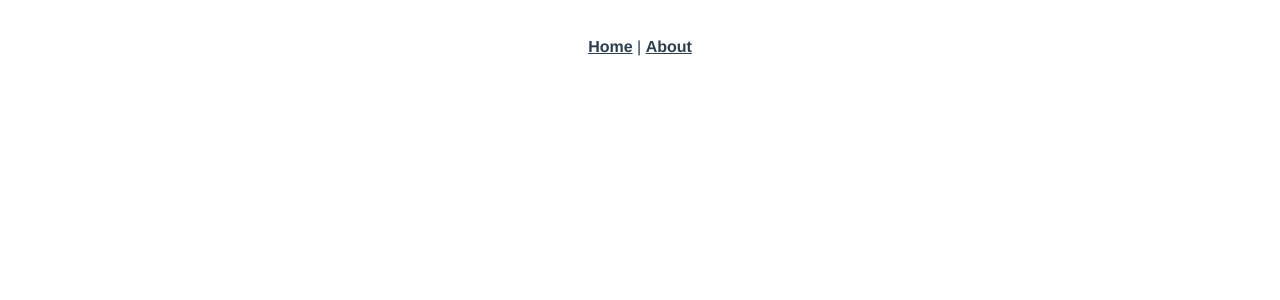
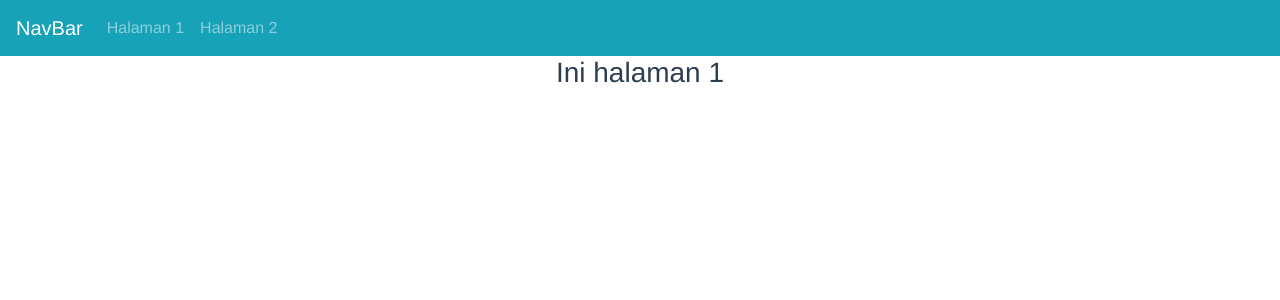
Before and after one commit to radityaWahyu/vue_latihan_lks, a Vue app: page /#/hal2 in a window 1280 px wide. Shown: the top 300 px of the page. Built offline with nearby package versions, Linux system fonts and the light colour scheme.

Commit message:
awal project

```diff
--- a/package.json
+++ b/package.json
@@ -8,6 +8,8 @@
     "lint": "vue-cli-service lint"
   },
   "dependencies": {
+    "bootstrap": "^4.3.1",
+    "bootstrap-vue": "^2.0.3",
     "core-js": "^2.6.5",
     "vue": "^2.6.10",
     "vue-router": "^3.0.3",
--- a/src/App.vue
+++ b/src/App.vue
@@ -1,13 +1,17 @@
 <template>
   <div id="app">
-    <div id="nav">
-      <router-link to="/">Home</router-link> |
-      <router-link to="/about">About</router-link>
-    </div>
-    <router-view />
+    <layout-header/>
+    <router-view/>
   </div>
 </template>
-
+<script>
+import LayoutHeader from "@/components/LayoutHeader.vue";
+export default {
+  components: {
+    LayoutHeader
+  }
+}
+</script>
 <style lang="scss">
 #app {
   font-family: "Avenir", Helvetica, Arial, sans-serif;
--- a/src/components/HelloWorld.vue
+++ b/src/components/HelloWorld.vue
@@ -1,5 +1,6 @@
 <template>
   <div class="hello">
+     <b-alert show>Default Alert</b-alert>
     <h1>{{ msg }}</h1>
     <p>
       For a guide and recipes on how to configure / customize this project,<br />
--- /dev/null
+++ b/src/components/LayoutHeader.vue
@@ -0,0 +1,22 @@
+<template>
+  <b-navbar toggleable="lg" type="dark" variant="info">
+    <b-navbar-brand href="#">NavBar</b-navbar-brand>
+
+    <b-navbar-toggle target="nav-collapse"></b-navbar-toggle>
+
+    <b-collapse id="nav-collapse" is-nav>
+      <b-navbar-nav>
+        <b-nav-item :to="{ name: 'halamanSatu' }">Halaman 1</b-nav-item>
+        <b-nav-item :to="{ name: 'halamanDua' }">Halaman 2</b-nav-item>
+      </b-navbar-nav>
+    </b-collapse>
+  </b-navbar>
+</template>
+<script>
+export default {
+  name: "LayoutHeader"
+}
+</script>
+<style lang="scss" scoped>
+
+</style>
--- a/src/router.js
+++ b/src/router.js
@@ -1,24 +1,21 @@
 import Vue from "vue";
 import Router from "vue-router";
-import Home from "./views/Home.vue";
+
 
 Vue.use(Router);
 
 export default new Router({
+  mode: "history",
   routes: [
     {
       path: "/",
-      name: "home",
-      component: Home
+      name: "halamanSatu",
+      component: () =>import("./views/HalamanSatu.vue")
     },
     {
-      path: "/about",
-      name: "about",
-      // route level code-splitting
-      // this generates a separate chunk (about.[hash].js) for this route
-      // which is lazy-loaded when the route is visited.
-      component: () =>
-        import(/* webpackChunkName: "about" */ "./views/About.vue")
+      path: "/hal2",
+      name: "halamanDua",
+      component: () =>import("./views/HalamanDua.vue")
     }
   ]
 });
--- /dev/null
+++ b/src/views/HalamanDua.vue
@@ -0,0 +1,13 @@
+<template>
+  <b-container>
+    <h3>Ini halaman 2</h3>
+  </b-container>
+</template>
+<script>
+export default {
+
+}
+</script>
+<style lang="scss" scoped>
+
+</style>
--- /dev/null
+++ b/src/views/HalamanSatu.vue
@@ -0,0 +1,13 @@
+<template>
+  <b-container>
+    <h3>Ini halaman 1</h3>
+  </b-container>
+</template>
+<script>
+export default {
+
+}
+</script>
+<style lang="scss" scoped>
+
+</style>
```
Also changed, not shown: src/main.js (+8 -3 lines), 1 other file (tests, documents, lock files or other folders).
